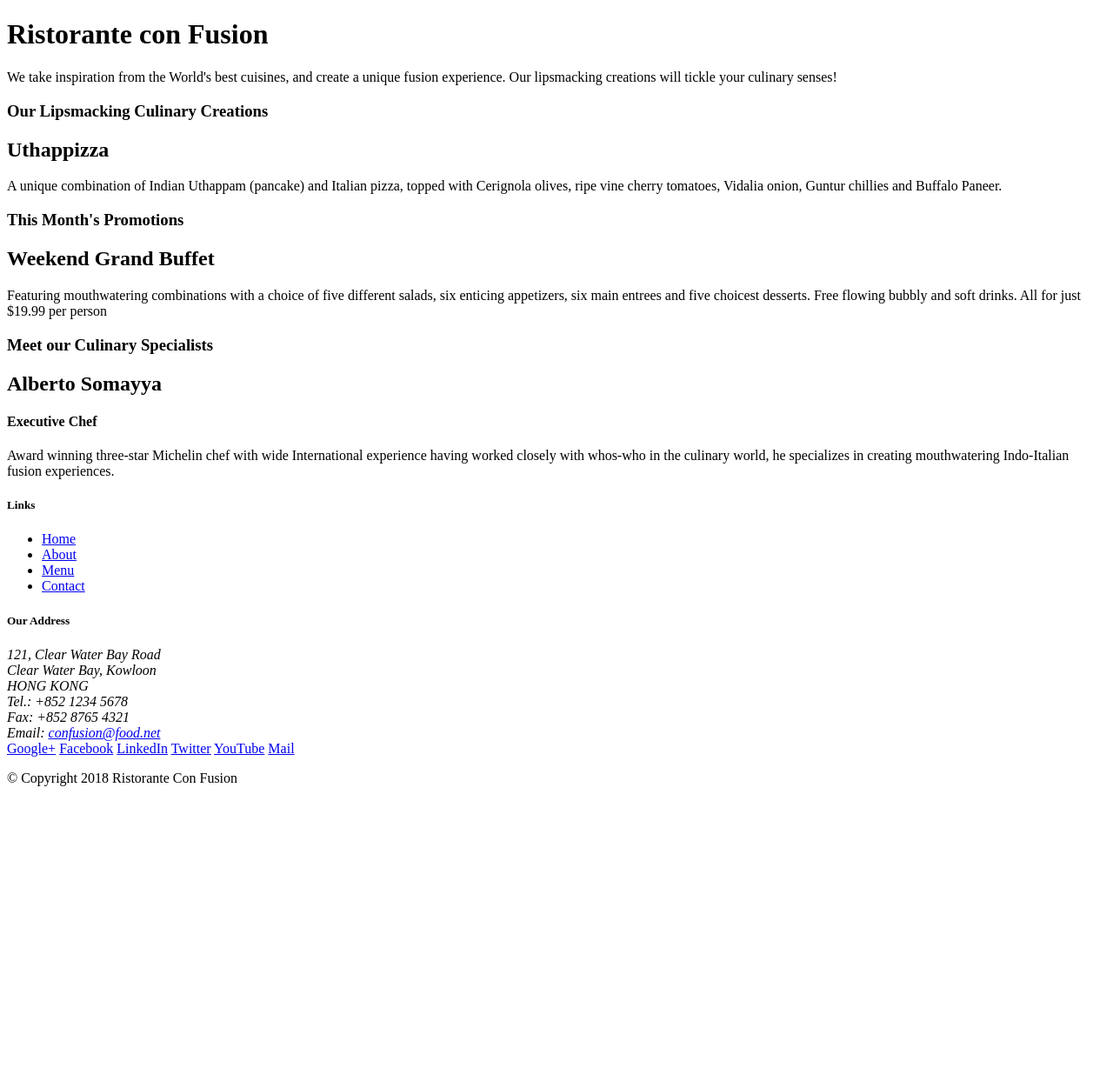
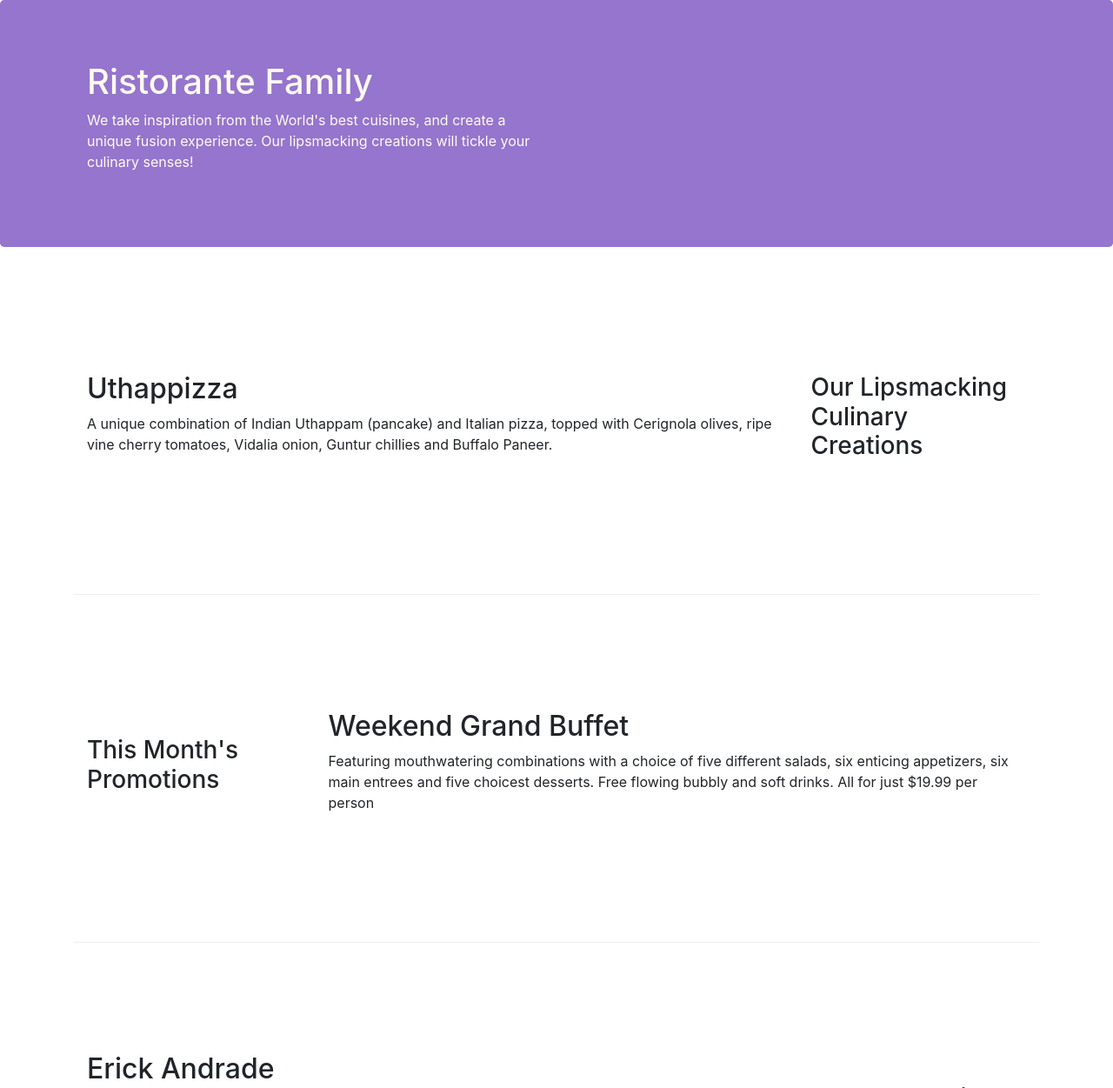
Before and after one commit to MarcoAneloa/bootstrap4-restaurante, a website: page index.html in a window 1280 px wide. Shown: the top 1251 px of the page at 87% size. Before the commit the page ends 920 px from the top, so only its background shows below. Drawn offline with nearby package versions, Linux system fonts and the light colour scheme.

Commit message:
initial commit

```diff
--- /dev/null
+++ b/css/styles.css
@@ -0,0 +1,30 @@
+.row-header{
+    margin:0px auto;
+    padding:0px;
+}
+
+.row-content {
+    margin:0px auto;
+    padding: 50px 0px 50px 0px;
+    border-bottom: 1px ridge;
+    min-height:400px;
+}
+
+.footer{
+    background-color: #D1C4E9;
+    margin:0px auto;
+    padding: 20px 0px 20px 0px;
+}
+
+.jumbotron {
+    padding:70px 30px 70px 30px;
+    margin:0px auto;
+    background: #9575CD ;
+    color:floralwhite;
+}
+
+address{
+    font-size:80%;
+    margin:0px;
+    color:#0f0f0f;
+}
--- a/index.html
+++ b/index.html
@@ -2,83 +2,97 @@
 <html lang="en">
 
 <head>
-    <title>Ristorante Con Fusion</title>
+    <title>Ristorante Family</title>
+     <!-- Required meta tags always come first -->
+    <meta charset="utf-8">
+    <meta name="viewport" content="width=device-width, initial-scale=1, shrink-to-fit=no">
+    <meta http-equiv="x-ua-compatible" content="ie=edge">
+
+    <!-- Bootstrap CSS -->
+    <link rel="stylesheet" href="node_modules/bootstrap/dist/css/bootstrap.min.css">
+    <link href="css/styles.css" rel="stylesheet">
+    <style>
+       /* div{
+             border: 1px solid #cccc33;
+        }*/
+    </style>
+
 </head>
 
 <body>
 
-    <header>
-        <div>
-            <div>
-                <div>
-                    <h1>Ristorante con Fusion</h1>
+    <header class="jumbotron" >
+        <div class="container">
+            <div class="row row-header">
+                <div class="col-12 col-sm-6">
+                    <h1>Ristorante Family</h1>
                     <p>We take inspiration from the World's best cuisines, and create a unique fusion experience. Our lipsmacking creations will tickle your culinary senses!</p>
                 </div>
-                <div>
+                <div class="col-12 col-sm">
                 </div>
             </div>
         </div>
     </header>
 
-    <div>
-        <div>
-            <div>
+    <div class="container">
+        <div class="row row-content align-items-center">
+            <div  class="col-12 col-sm-4  order-sm-last col-md-3">
                 <h3>Our Lipsmacking Culinary Creations</h3>
             </div>
-            <div>
+            <div class="col col-sm order-sm-first col-md">
                 <h2>Uthappizza</h2>
                 <p>A unique combination of Indian Uthappam (pancake) and Italian pizza, topped with Cerignola olives, ripe vine cherry tomatoes, Vidalia onion, Guntur chillies and Buffalo Paneer.</p>
             </div>
         </div>
 
 
-        <div>
-            <div>
+        <div class="row row-content align-items-center">
+            <div class="col-12 col-sm-4  col-md-3">
                 <h3>This Month's Promotions</h3>
             </div>
-            <div>
+            <div class="col col-sm  col-md">
                 <h2>Weekend Grand Buffet</h2>
                 <p>Featuring mouthwatering combinations with a choice of five different salads, six enticing appetizers, six main entrees and five choicest desserts. Free flowing bubbly and soft drinks. All for just $19.99 per person </p>
             </div>
         </div>
 
-        <div>
-            <div>
+        <div class="row row-content align-items-center">
+            <div class="col-12 col-sm-4  order-sm-last col-md-3">
                 <h3>Meet our Culinary Specialists</h3>
             </div>
-            <div>
-                <h2>Alberto Somayya</h2>
+            <div class="col col-sm  order-sm-first  col-md">
+                <h2>Erick Andrade</h2>
                 <h4>Executive Chef</h4>
                 <p>Award winning three-star Michelin chef with wide International experience having worked closely with whos-who in the culinary world, he specializes in creating mouthwatering Indo-Italian fusion experiences. </p>
             </div>
         </div>
     </div>
 
-    <footer>
-        <div>
-            <div>
-                <div>
+    <footer class="footer">
+        <div class="container">
+            <div class="row">
+                <div class="col-4 offset-1 col-sm-2">
                     <h5>Links</h5>
-                    <ul>
+                    <ul class="list-unstyled">
                         <li><a href="#">Home</a></li>
                         <li><a href="#">About</a></li>
                         <li><a href="#">Menu</a></li>
                         <li><a href="#">Contact</a></li>
                     </ul>
                 </div>
-                <div>
+                <div class="col-7 col-sm-5">
                     <h5>Our Address</h5>
                     <address>
 		              121, Clear Water Bay Road<br>
 		              Clear Water Bay, Kowloon<br>
-		              HONG KONG<br>
+		              MITAD DEL MUNDO<br>
 		              Tel.: +852 1234 5678<br>
 		              Fax: +852 8765 4321<br>
 		              Email: <a href="mailto:confusion@food.net">confusion@food.net</a>
 		           </address>
                 </div>
-                <div>
-                    <div>
+                <div class="col-12 col-sm-4 align-self-center">
+                    <div class="text-center">
                         <a href="http://google.com/+">Google+</a>
                         <a href="http://www.facebook.com/profile.php?id=">Facebook</a>
                         <a href="http://www.linkedin.com/in/">LinkedIn</a>
@@ -88,14 +102,19 @@
                     </div>
                 </div>
            </div>
-           <div>
-                <div>
-                    <p>© Copyright 2018 Ristorante Con Fusion</p>
+           <div class="row justify-content-center">
+                <div class="col-auto">
+                    <p>© Copyright 2018 Ristorante Family</p>
                 </div>
            </div>
         </div>
     </footer>
 
+    <!-- jQuery first, then Popper.js, then Bootstrap JS. -->
+    <script src="node_modules/jquery/dist/jquery.slim.min.js"></script>
+    <script src="node_modules/popper.js/dist/umd/popper.min.js"></script>
+    <script src="node_modules/bootstrap/dist/js/bootstrap.min.js"></script>
+
 </body>
 
 </html>
```
Also changed, not shown: aboutus.html (added, +117 -0 lines), package.json (+6 -1 lines), 1 other file.
